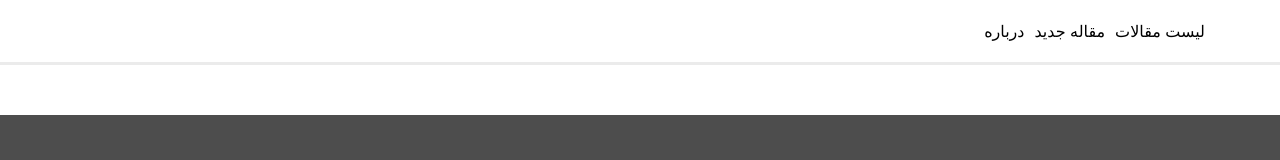
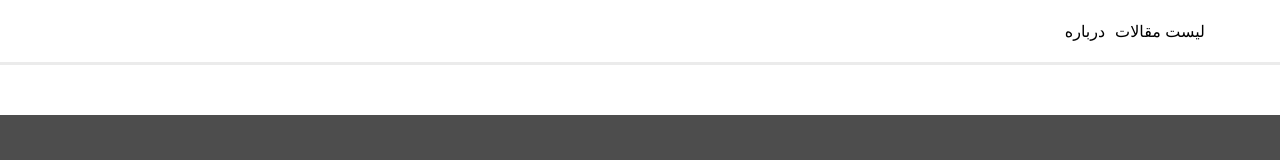
Before and after one commit to mohammad-1384-saadat-HYP/react-articles-project, a React (Create React App) app: page /about in a window 1280 px wide. Shown: the top 160 px of the page. Built offline with nearby package versions, Linux system fonts and the light colour scheme.

Commit message:
fix-btns-to-change-pages

```diff
--- a/src/component/header/Header.jsx
+++ b/src/component/header/Header.jsx
@@ -1,13 +1,13 @@
 import React from 'react';
 import styles from './Header.module.css';
+import {Link} from "react-router-dom";
 
 const Header = () => {
     return (
         <div className={styles.container}>
             <div className={styles.container_spanHolder}>
-                <span className={styles.container_spanHolder_span}>لیست مقالات</span>
-                <span className={styles.container_spanHolder_span}>مقاله جدید</span>
-                <span className={styles.container_spanHolder_span}>درباره</span>
+                <Link className={styles.container_spanHolder_span} to="/">لیست مقالات</Link>
+                <Link className={styles.container_spanHolder_span} to="/about">درباره</Link>
             </div>
         </div>
     );
```
